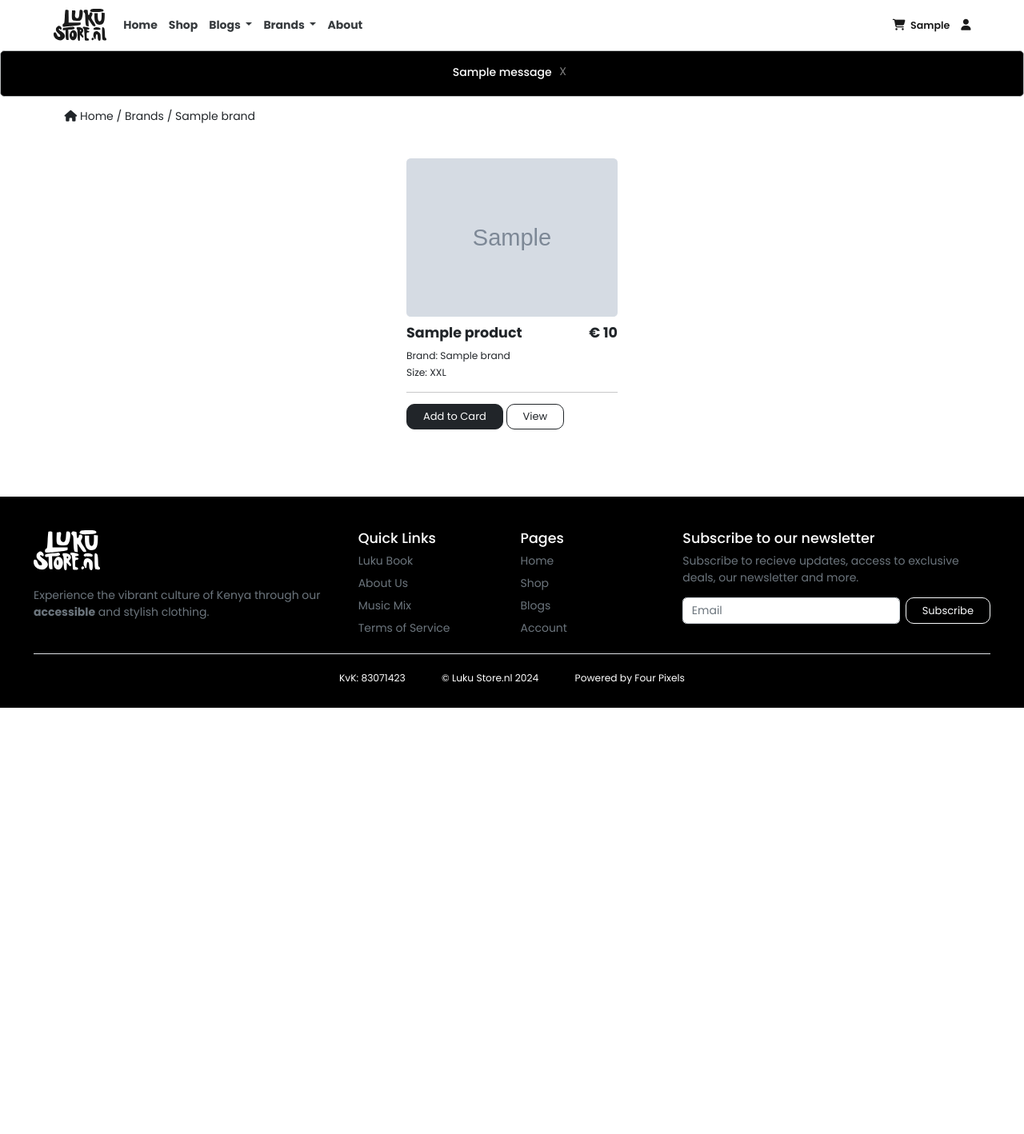
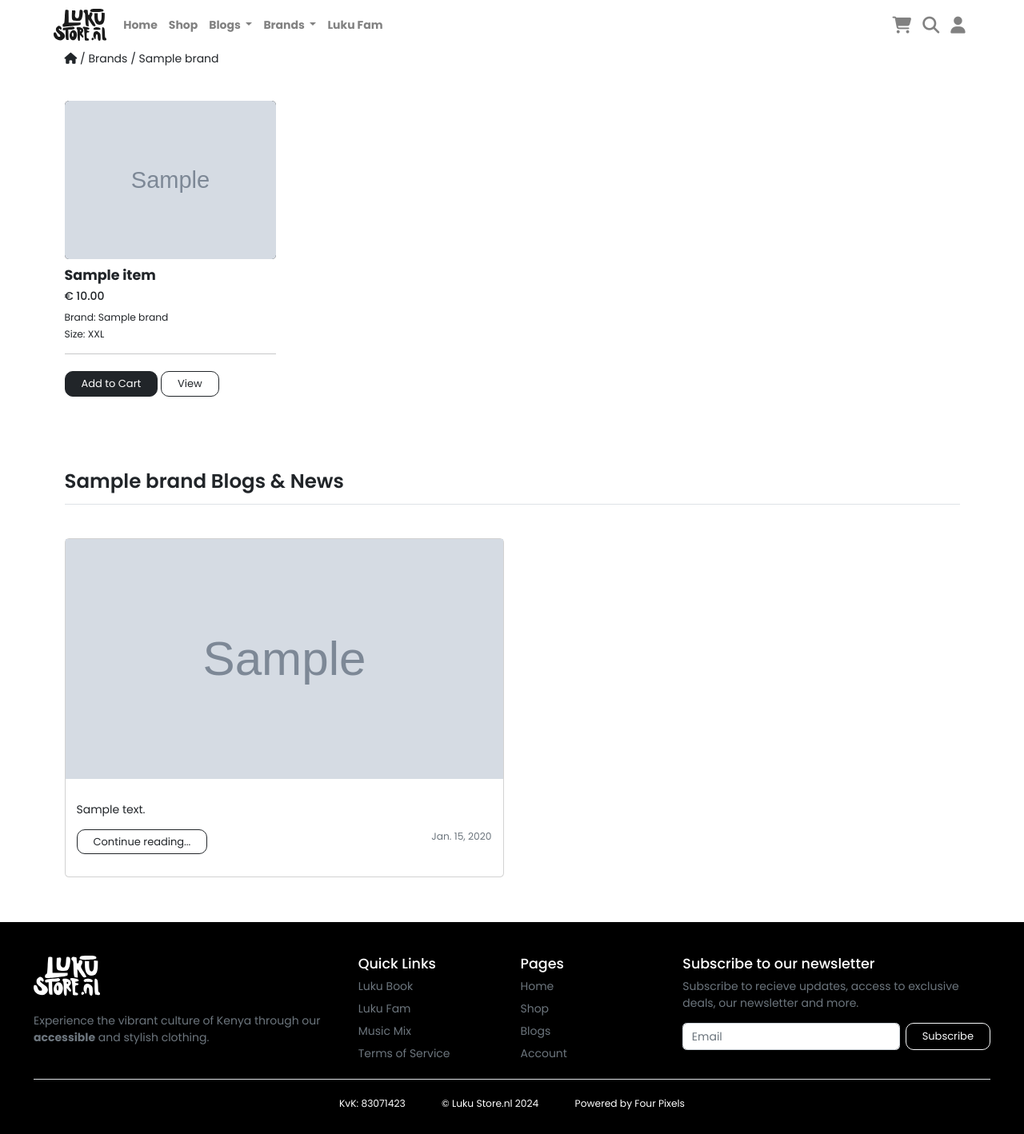
Before and after one commit to 4ourpixels/lukustore.nl, a Django app: template myapp/templates/brand_detail.html in a window 1280 px wide. Shown: the whole page at 80% size. Before the commit the page ends 885 px from the top, so only its background shows below. Run offline with Django 4.2, Linux system fonts and the light colour scheme; the template is opened without the code that fills it: most values are stand-ins (such as "Sample title", 1, 10 or a date in 2020); grey boxes marked "Sample" are stand-in pictures; one stand-in notice (Sample message) is shown; some libraries are stand-ins or nearby versions; some web fonts are replaced.

Commit message:
Add files via upload

```diff
--- a/myapp/templates/brand_detail.html
+++ b/myapp/templates/brand_detail.html
@@ -1,13 +1,13 @@
 {% extends 'base.html' %} {% load static %} {% block body %}
-<!-- Breadcrumb Begin -->
-<div class="breadcrumb-option">
+<main class="container-xxl">
+  <section class="breadcrumb-option">
     <div class="container">
       <div class="row">
         <div class="col-lg-12">
           <div class="breadcrumb__links">
             <a class="underline hover" href="{% url 'index' %}"
-            ><i class="fa fa-home"></i> Home</a
-          >
+              ><i class="fa fa-home"></i
+            ></a>
             /
             <a class="underline hover" href="{% url 'brand_list' %}">Brands</a>
             /
@@ -16,39 +16,39 @@
         </div>
       </div>
     </div>
-</div>
-<!-- Breadcrumb End -->
+  </section>
 
-<div class="container my-5">
+  {% if brand.keywords == "Coming Soon..." %}
+  <section class="container">
+    <article style="height: 40vh" class="text-center row">
+      <h1 class="display-2 zoomOut my-auto fw-bold">Coming soon...</h1>
+    </article>
+  </section>
+  {% else %}
+  <section class="container my-5">
     <div
-    class="row row-cols-2 row-cols-md-4 row-cols-xl-4 justify-content-center"
+      class="row row-cols-2 row-cols-md-4 row-cols-xl-4 justify-content-start"
     >
-    {% for product in stocks %}
+      {% for stock in stocks %} {% if stock.online %}
+      <!--  -->
       <div class="col-sm-6 mb-5 col-md-4 col-lg-3">
-      <a
-        href="{% url 'view_product' slug=product.slug %}"
-        class="underline hover"
-      >
         <img
-          src="{{ product.image.url }}"
-          alt="{{ product.name }}"
-          class="img-fluid mb-2 rounded bg-light"
+          src="{{ stock.thumbnail.url }}"
+          alt="{{ stock.name }}"
+          class="img-fluid mb-2 rounded bg-black"
         />
-        <h5 class="fw-bold mt-1">
-          {{ product.name }}
-          <span class="float-end">€ {{ product.price }}</span>
-        </h5></a
-      >
-      <small>Brand: {{ product.brand }}</small><br />
+        <h5 class="fw-bold mt-1">{{ stock.item }}</h5>
+        <h6 class="mt-2">€ {{ stock.buying_price }}.00</h6>
+        <small>Brand: {{ stock.brand }}</small><br />
         <!-- Size Start -->
         <div class="col">
-        {% if product.size == 's' %}
+          {% if stock.size == 's' %}
           <small>Size: S</small>
-        {% elif product.size == 'm' %}
+          {% elif stock.size == 'm' %}
           <small>Size: M</small>
-        {% elif product.size == 'l' %}
+          {% elif stock.size == 'l' %}
           <small>Size: L</small>
-        {% elif product.size == 'xl' %}
+          {% elif stock.size == 'xl' %}
           <small>Size: XL</small>
           {% else %}
           <small>Size: XXL</small>
@@ -57,23 +57,45 @@
         <!-- Size End -->
         <hr />
         <!-- Cart and View Buttons Start -->
-      <div class="mt-3">
-        <button
-          data-product="{{ product.product_code }}"
-          data-action="add"
-          class="btn btn-dark add-btn update-cart"
+        <button class="btn btn-dark my-2">Add to Cart</button>
+        <button class="btn btn-outline-dark">View</button>
+        <!-- Cart and View Buttons End -->
+      </div>
+      {% endif %} {% endfor %}
+    </div>
+  </section>
+  {% endif %} {% if filtered_blogs %}
+  <section class="container">
+    <h3 class="my-5 border-bottom pb-3">{{ brand.name }} Blogs & News</h3>
+    <div
+      class="row row-col-2 justify-content-start align-items-center fadeInUp animate my-5"
     >
-          Add to Card
-        </button>
-        <a
-          href="{% url 'view_product' slug=product.slug %}"
-          class="btn btn-outline-dark"
-          >View</a
+      {% for blog in filtered_blogs %}
+      <div class="col-md-6 col-sm-12 mb-3">
+        <div class="card">
+          <a href="{{ blog.get_tag_url }}" class="unlink">
+            <figure class="figure-card">
+              <img
+                src="{{ blog.cover_image.url }}"
+                style="height: 300px; width: 100%; object-fit: cover"
+              />
+              <figcaption>{{ blog.title }}</figcaption>
+            </figure>
+          </a>
+          <div class="card-body mb-3">
+            <p class="card-text">{{ blog.summary }}</p>
+            <a href="{{ blog.get_tag_url }}" class="btn btn-outline-dark"
+              >Continue reading...</a
+            >
+            <small class="text-muted float-end"
+              >{{ blog.created_at|date }}</small
             >
           </div>
-      <!-- Cart and View Buttons End -->
+        </div>
       </div>
       {% endfor %}
     </div>
-</div>
+  </section>
+  {% endif %}
+</main>
 {% endblock %}
--- a/myapp/templates/cart.html
+++ b/myapp/templates/cart.html
@@ -7,7 +7,7 @@
   >
     <ol class="breadcrumb">
       <li class="breadcrumb-item">
-        <a class="text-dark underline h2" href="{% url 'gallery' %}">Back</a>
+        <a class="text-dark underline h2" href="{% url 'shop' %}">Back</a>
       </li>
       <li class="breadcrumb-item active h2" aria-current="page">Cart</li>
     </ol>
--- a/myapp/templates/footer.html
+++ b/myapp/templates/footer.html
@@ -2,7 +2,7 @@
 <footer class="container-fluid pt-5 pb-2 px-5 mt-5 text-white bg-black">
   <div class="row">
     <div class="col-lg-4 col-md-12 col-sm-12 mb-3">
-      <a href="{% url 'lukufam' %}" class="text-white navbar-brand">
+      <a href="{% url 'about' %}" class="text-white navbar-brand">
         <img
           style="filter: invert(100%); margin-bottom: 1.5rem"
           height="50"
@@ -26,8 +26,8 @@
           >
         </li>
         <li class="nav-item mb-2">
-          <a href="{% url 'lukufam' %}" class="nav-link p-0 text-muted"
-            >About Us</a
+          <a href="{% url 'about' %}" class="nav-link p-0 text-muted"
+            >Luku Fam</a
           >
         </li>
         <li class="nav-item mb-2">
@@ -96,7 +96,7 @@
     <a
       class="text-white underline me-5"
       id="footer-year"
-      href="{% url 'lukufam' %}"
+      href="{% url 'about' %}"
     ></a>
     <a class="text-white underline" href="http://www.4ourpixels.com"
       >Powered by Four Pixels</a
--- a/myapp/templates/index.html
+++ b/myapp/templates/index.html
@@ -2,6 +2,9 @@
 <main class="container-fluid px-0">
   <!-- Main carousel -->
   {% include 'homepage/main_carousel.html' %}
+
+  <!-- Lukubook Inspiration -->
+  {% include 'homepage/lukubook_inspiration.html' %}
 
   <!-- Nairobi Nnoize Drop -->
   {% include 'homepage/nairobi_nnoize_drop.html' %}
@@ -18,9 +21,6 @@
   <!-- Spectra Talks -->
   {% include 'homepage/spectra_talks.html' %}
 
-  <!-- Lukubook Inspiration -->
-  {% include 'homepage/lukubook_inspiration.html' %}
-
   <!-- Blog -->
   {% include 'homepage/blog.html' %}
 
--- a/myapp/templates/navbar.html
+++ b/myapp/templates/navbar.html
@@ -1,5 +1,5 @@
 {% load static %}
-<nav class="navbar sticky-top navbar-expand-sm bg-white w-auto">
+<nav class="navbar sticky-top navbar-expand-lg">
   <div class="container-fluid mx-3">
     {% if blog.get_tag_slug == "who-what-where-kenya" %}
     <a class="navbar-brand" href="{% url 'index' %}"
@@ -16,154 +16,111 @@
         height="40"
     /></a>
     {% endif %}
-    <span>
     <button
-        class="navbar-toggler border-muted"
+      class="navbar-toggler"
       type="button"
       data-bs-toggle="collapse"
       data-bs-target="#navbarSupportedContent"
       aria-controls="navbarSupportedContent"
       aria-expanded="false"
       aria-label="Toggle navigation"
-        id="navButton"
     >
-        <a style="text-decoration: none" class="text-muted" href="#!">
-          <i class="fa-solid fa-cart-shopping mx-2"></i>{{ cartItems }}
-        </a>
       <span class="navbar-toggler-icon"></span>
     </button>
-    </span>
     <div class="collapse navbar-collapse" id="navbarSupportedContent">
-      <ul class="navbar-nav me-auto mb-lg-0">
+      <ul class="navbar-nav fw-bold me-auto mb-2 mb-lg-0">
         <li class="nav-item">
-          <a
-            id="nav-home"
-            class="nav-link fw-bold text-dark"
-            href="{% url 'index' %}"
-            >Home</a
-          >
-        </li>
-        <li class="nav-item fw-bold">
-          <a
-            id="nav-shop"
-            class="nav-link fw-bold text-dark"
-            href="{% url 'shop' %}"
-            >Shop</a
-          >
+          <a class="nav-link" href="{% url 'index' %}">Home</a>
         </li>
         <li class="nav-item">
-          <div class="dropdown">
+          <a class="nav-link" href="{% url 'shop' %}">Shop</a>
+        </li>
+        <li class="nav-item dropdown">
           <a
-              class="dropdown-toggle nav-link fw-bold text-dark"
+            class="nav-link dropdown-toggle"
             href="{% url 'blog_list' %}"
+            id="blogListDropdown"
             role="button"
-              id="dropdownBlogsLink"
             data-bs-toggle="dropdown"
             aria-expanded="false"
           >
             Blogs
           </a>
           <ul
-              class="dropdown-menu dropdown px-3"
-              aria-labelledby="dropdownBlogsLink"
+            class="dropdown-menu shadow shadow-lg"
+            aria-labelledby="blogListDropdown"
           >
-              <li class="border-bottom">
-                <a class="fw-bold underline" href="{% url 'blog_list' %}"
-                  >All Blogs</a
-                >
-              </li>
-              {% for blog in blogs %}
-              <li class="border-bottom">
-                <a class="fw-bold underline" href="{{ blog.get_tag_url }}"
-                  >{{ blog.title }}</a
+            {% for blog in blogs|slice:":3" %}
+            <li class="border-bottom pb-2">
+              <a class="dropdown-item" href="{{ blog.get_tag_url }}"
+                >{{ blog.title|truncatewords:7 }}</a
               >
             </li>
             {% endfor %}
+            <li>
+              <a class="dropdown-item" href="{% url 'blog_list' %}"
+                >View all blogs</a
+              >
+            </li>
           </ul>
-          </div>
         </li>
-        <li class="nav-item">
-          <div class="dropdown">
+        <li class="nav-item dropdown">
           <a
-              class="dropdown-toggle nav-link fw-bold text-dark"
+            class="nav-link dropdown-toggle"
             href="{% url 'brand_list' %}"
+            id="brandListDropdown"
             role="button"
-              id="dropdownBrandsLink"
             data-bs-toggle="dropdown"
             aria-expanded="false"
           >
             Brands
           </a>
           <ul
-              class="dropdown-menu dropdown px-3"
-              aria-labelledby="dropdownBrandsLink"
+            class="dropdown-menu shadow shadow-lg"
+            aria-labelledby="brandListDropdown"
           >
-              <li class="border-bottom">
-                <a class="fw-bold underline" href="{% url 'brand_list'  %}"
-                  >All Brands</a
-                >
-              </li>
             {% for brand in brands %}
-              <li class="border-bottom">
-                <a
-                  class="fw-bold underline"
-                  href="{% url 'brand_detail' slug=brand.slug %}"
+            <li class="border-bottom pb-2">
+              <a class="dropdown-item" href="{{ brand.get_url }}"
                 >{{ brand.name }}</a
               >
             </li>
             {% endfor %}
+            <li>
+              <a class="dropdown-item" href="{% url 'brand_list' %}"
+                >View all</a
+              >
+            </li>
           </ul>
-          </div>
         </li>
         <li class="nav-item">
-          <a
-            id="nav-about"
-            class="nav-link fw-bold text-dark"
-            href="{% url 'lukufam' %}"
-            >About</a
-          >
+          <a class="nav-link" href="{% url 'about' %}">Luku Fam</a>
         </li>
         {% if request.user.is_authenticated and user.is_staff %}
         <li class="nav-item">
+          <a class="nav-link" href="{% url 'add_blog' %}">Add Blog</a>
+        </li>
+        {% endif %} {% if request.user.is_authenticated and user.is_superuser %}
+        <li class="nav-item dropdown">
           <a
-            id="nav-about"
-            class="nav-link fw-bold text-dark"
-            href="{% url 'add_blog' %}"
-            >Add Blog</a
-          >
-          {% endif %}
-        </li>
-        {% if request.user.is_authenticated and user.is_superuser %}
-        <li class="nav-item">
-          <div class="dropdown">
-            <a
-              class="dropdown-toggle nav-link fw-bold text-dark"
-              href="{% url 'dashboard' %}"
+            class="nav-link dropdown-toggle"
+            href="#"
+            id="navbarDropdown"
             role="button"
-              id="dropdownBrandsLink"
             data-bs-toggle="dropdown"
             aria-expanded="false"
           >
             Controls
           </a>
           <ul
-              class="dropdown-menu dropdown px-3"
-              aria-labelledby="dropdownBrandsLink"
+            class="dropdown-menu shadow shadow-lg"
+            aria-labelledby="navbarDropdown"
           >
-              <li>
-                <a
-                  class="fw-bold dropdown-item border-bottom underline"
-                  href="/admin/"
-                  >Admin</a
-                >
-              </li>
+            <li><a class="dropdown-item" href="/admin/">Admin</a></li>
             <li>
               <a class="dropdown-item" href="{% url 'dashboard' %}"
                 >Dashboard</a
               >
-              </li>
-              <li>
-                <a class="dropdown-item" href="{% url 'logout' %}">Log Out</a>
             </li>
             <li>
               <a
@@ -172,100 +129,39 @@
                 >Google Analytics</a
               >
             </li>
+            <li><hr class="dropdown-divider" /></li>
             <li>
-                <a class="dropdown-item" href="{% url 'add_blog' %}"
-                  >Add Blog</a
-                >
+              <a class="dropdown-item" href="{% url 'logout' %}">Log Out</a>
+            </li>
+          </ul>
+        </li>
+        {% endif %}
+      </ul>
+      <ul class="navbar-nav fw-bold flex-row ms-auto mb-2 mb-lg-0">
+        <li class="nav-item">
+          <a href="{% url 'cart' %}" class="nav-link"
+            ><i class="fa-solid fa-xl fa-cart-shopping"></i
+          ></a>
+        </li>
+        <li class="nav-item">
+          <a class="nav-link">
+            <i class="fa-solid fa-xl fa-magnifying-glass"></i>
+          </a>
+        </li>
+        {% if user.customer.profile_pic %}
+        <li class="nav-item">
+          <a class="nav-link"
+            ><img
+              class="profile-pic"
+              src="{{ request.user.customer.profile_pic.url }}"
+          /></a>
+          {% else %}
+          <a class="nav-link">
+            <i class="fa-solid fa-xl fa-user"></i>
+          </a>
+          {% endif %}
         </li>
       </ul>
     </div>
-        </li>
-        {% endif %}
-      </ul>
-      <div class="d-flex soci">
-        <span>
-          <a href="{% url 'cart' %}">
-            <i class="fa-solid fa-cart-shopping">
-              <span class="cartItems">{{ cartItems }}</span></i
-            >
-          </a>
-        </span>
-        {% if user.is_authenticated %} {% if user.customer %}
-        <div class="dropdown">
-          <button
-            style="background: none; border: none"
-            class="dropdown-toggle"
-            type="button"
-            data-bs-toggle="dropdown"
-            aria-expanded="false"
-          >
-            {% if user.customer.profile_pic %}
-            <img
-              style="
-                object-fit: cover;
-                height: 20px;
-                width: 20px;
-                border-radius: 25px;
-              "
-              src="{{ request.user.customer.profile_pic.url }}"
-            />
-            {% else %}
-            <img
-              style="
-                object-fit: cover;
-                height: 20px;
-                width: 20px;
-                border-radius: 25px;
-              "
-              src="{{ user.customer.image.url }}"
-            />
-            {% endif %}
-          </button>
-          <ul class="dropdown-menu">
-            <li>
-              <a class="dropdown-item" href="{% url 'account' %}">Account</a>
-            </li>
-            <li>
-              <a class="dropdown-item" href="{% url 'logout' %}">Log Out</a>
-            </li>
-            <li>
-              <a class="dropdown-item" href="{% url 'cart' %}">Cart</a>
-            </li>
-          </ul>
-        </div>
-        {% endif %} {% endif %} {% if user.is_authenticated %}
-        <span class="hidden"></span>
-        {% else %}
-        <span>
-          <a href="{% url 'register' %}">
-            <i class="fa-solid fa-user"></i>
-          </a>
-        </span>
-        {% endif %}
-      </div>
-    </div>
   </div>
 </nav>
-{% if messages %} {% for message in messages %}
-<section
-  id="alert-dark"
-  class="alert alert-dark alert-dismissable fade show"
-  role="alert"
->
-  <h6 class="text-center">
-    {{ message }}
-    <span
-      ><button
-        style="color: white"
-        id="alert-close"
-        type="button"
-        class="btn-close"
-        data-bs-dismiss="alert"
-        aria-label="Close"
-      >
-        X
-      </button></span
-    >
-  </h6>
-</section>
-{% endfor %} {% endif %}
```
Also changed, not shown: myapp/templates/brand_list.html (+3 -5 lines). Lines whose indentation alone changed are shown as unchanged.
